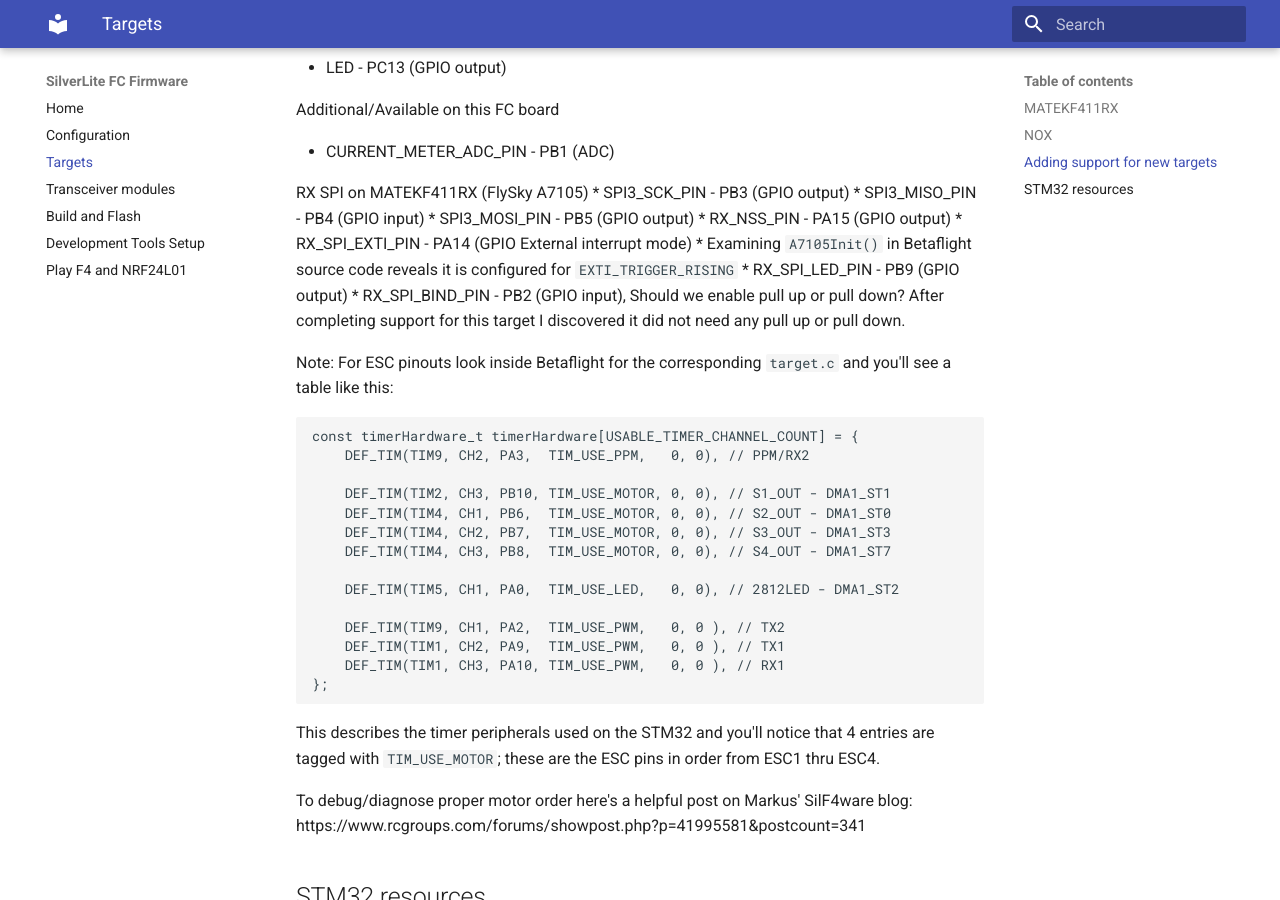
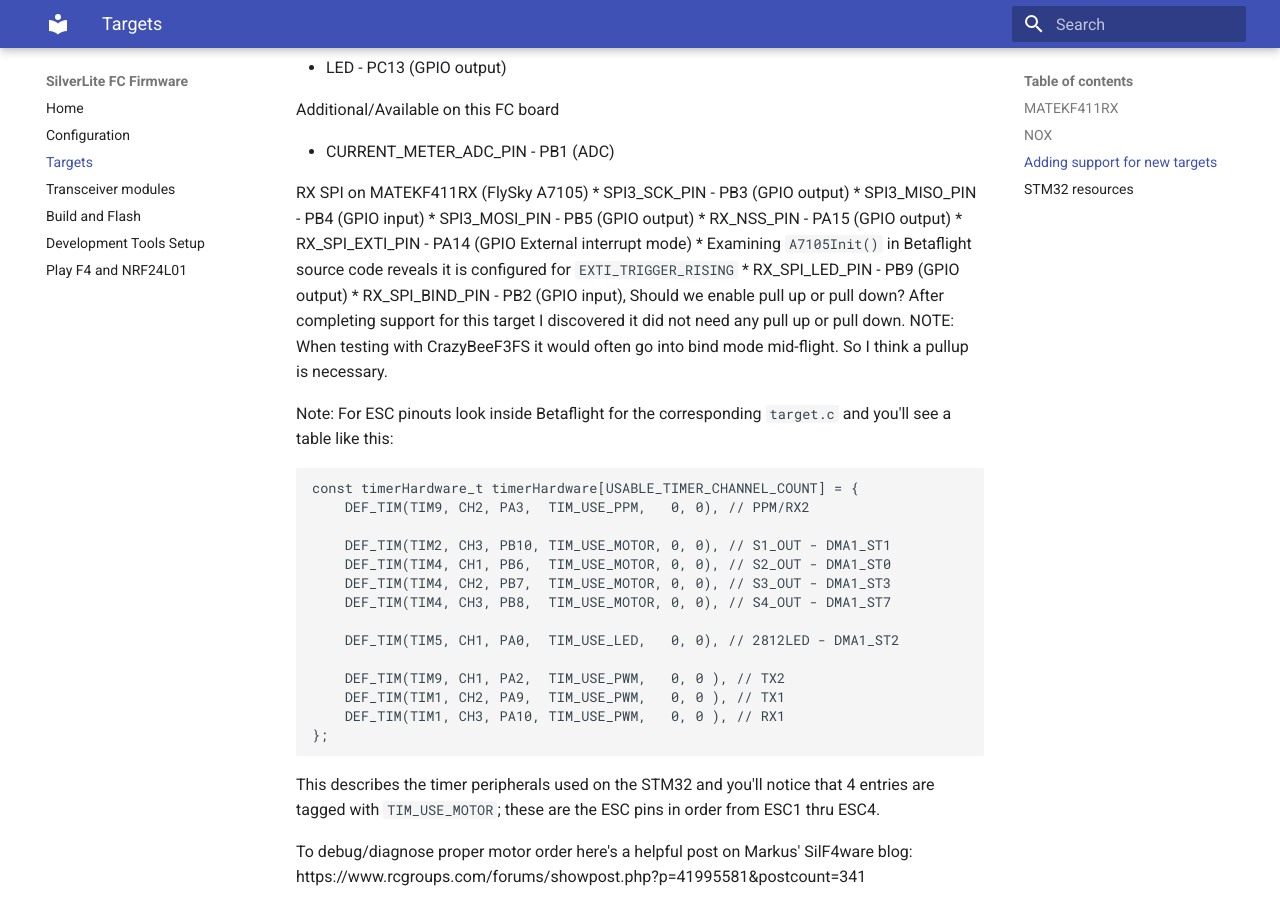
Before and after one commit to sakitume/SilverLite-FC, an MkDocs documentation site: the page built from docs/Targets.md, in a window 1280 px wide and 900 px high, scrolled down 12144 px. Built offline with MkDocs 1.6.1 and Material for MkDocs 9.7.7, drawn with Linux system fonts in a browser that asks for light colours; some of the changed text lies outside the part shown.

````diff
--- a/docs/Targets.md
+++ b/docs/Targets.md
@@ -348,7 +348,7 @@
 * RX_SPI_EXTI_PIN - PA14 (GPIO External interrupt mode)
     * Examining `A7105Init()` in Betaflight source code reveals it is configured for `EXTI_TRIGGER_RISING`
 * RX_SPI_LED_PIN - PB9 (GPIO output)
-* RX_SPI_BIND_PIN - PB2 (GPIO input), Should we enable pull up or pull down? After completing support for this target I discovered it did not need any pull up or pull down.
+* RX_SPI_BIND_PIN - PB2 (GPIO input), Should we enable pull up or pull down? After completing support for this target I discovered it did not need any pull up or pull down. NOTE: When testing with CrazyBeeF3FS it would often go into bind mode mid-flight. So I think a pullup is necessary.
 
 Note: For ESC pinouts look inside Betaflight for the corresponding `target.c` and you'll see a table like this:
 ```
````
Also changed, not shown: other parts of docs/Targets.md (+1 -1 lines), 2 other files.
